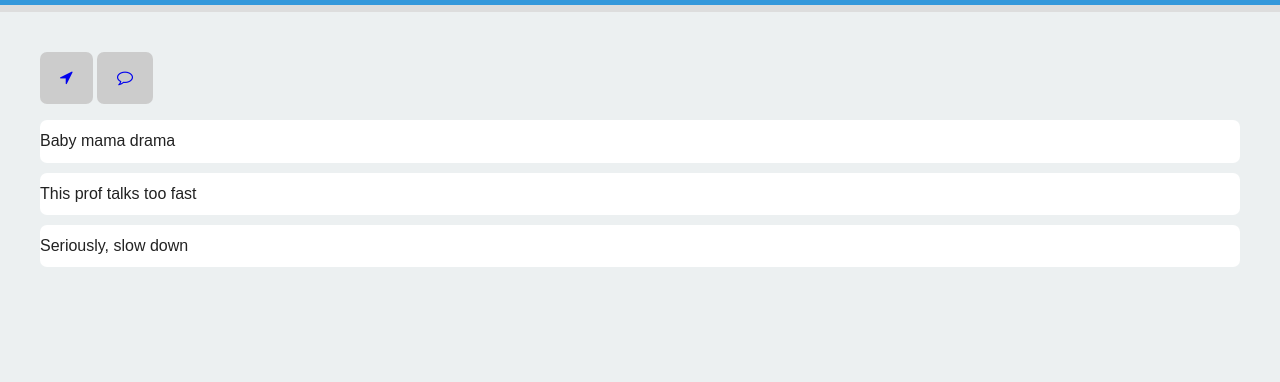
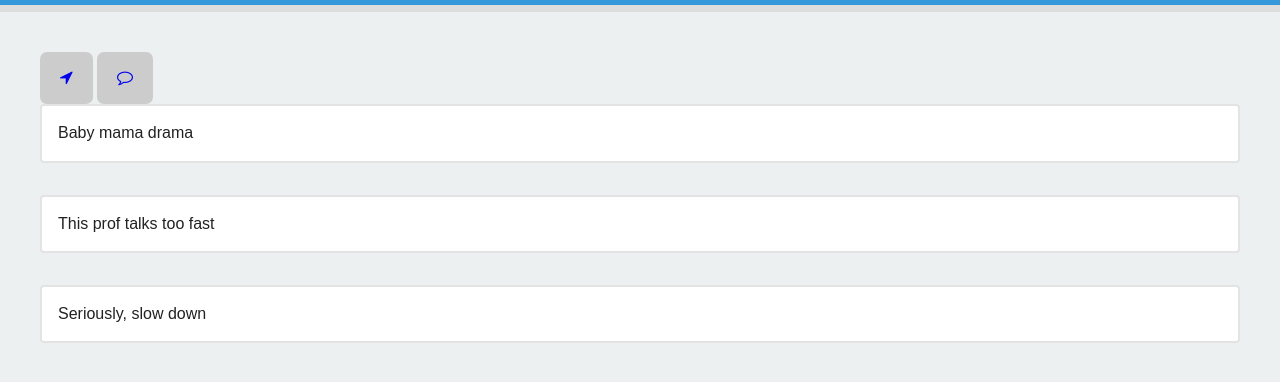
Before and after one commit to ntsummers/TC349, a plain HTML site: page week2/index.html in a window 1280 px wide. Shown: the part 56-438 px from the top of the page. Drawn offline with nearby package versions, Linux system fonts and the light colour scheme.

Commit message:
html/css update2

```diff
--- a/week2/css/main.css
+++ b/week2/css/main.css
@@ -102,7 +102,7 @@ body {
 
 ul {
 	list-style-type: none;
-	padding: 0px;
+	padding: 0; margin: 0;
 }
 
 header {
@@ -129,11 +129,12 @@ header h1 {
 }
 
 #feed ul li {
-	width: 100%;
-	border-radius: 7px;
+	width: auto;
+	border: 2px solid #e3e3e3;
+	border-radius: 4px;
 	background-color: #fff;
-	padding: 10px 0;
-	margin: 10px 0;
+	padding: 1em;
+	margin-bottom: 2em;
 }
 
 
```
